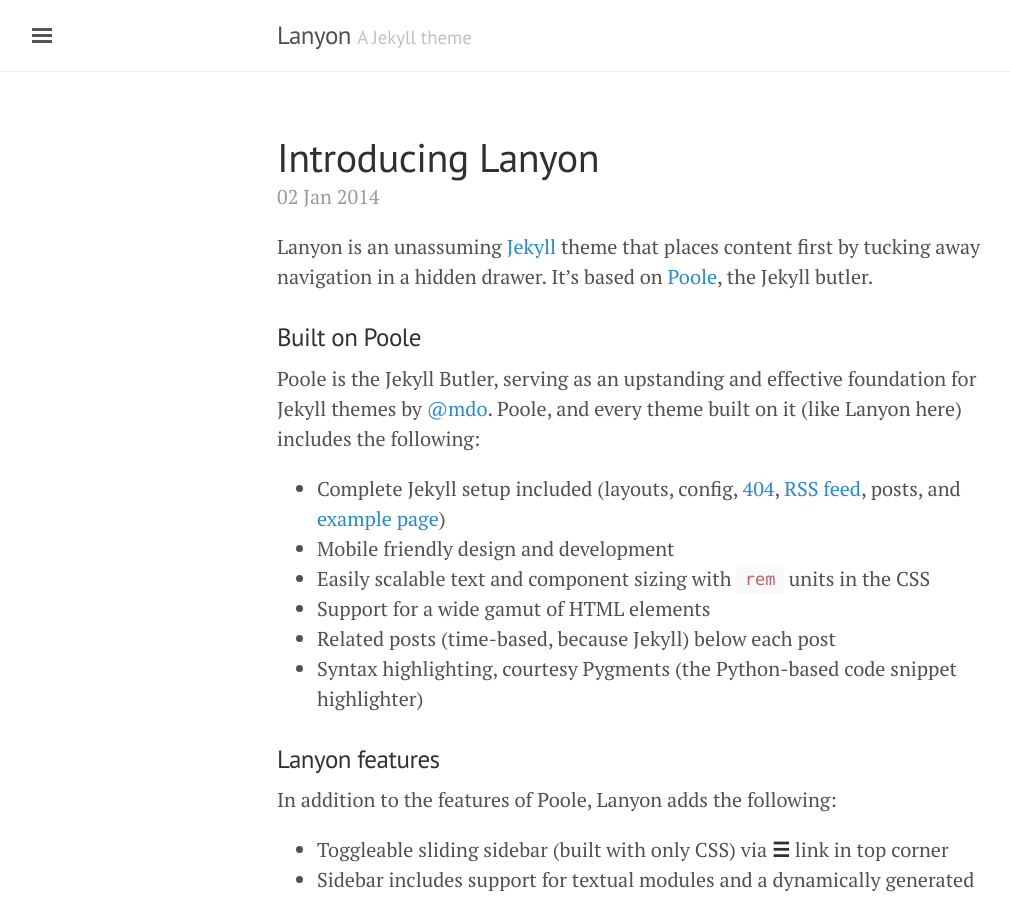
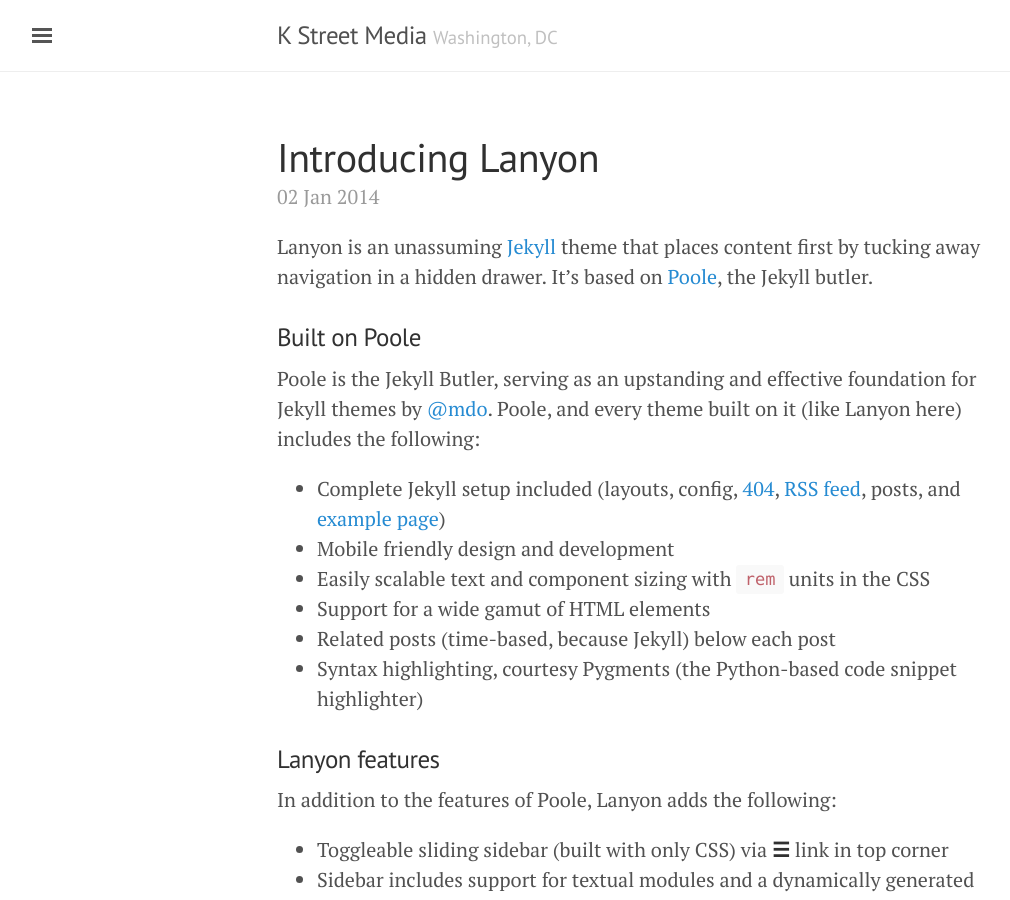
Before and after one commit to kstreetmedia/kstreetmedia.github.io, a Jekyll site: the page built from index.html, in a window 1280 px wide and 900 px high. Shown: the whole window, without its empty margins (3-1013 px from the left). Built offline with Jekyll 4.4.1, drawn with Linux system fonts in a browser that asks for light colours; the list of posts is cut into pages by our own code.

Commit message:
Update_Config
changed default metadata to kstm

```diff
--- a/_config.yml
+++ b/_config.yml
@@ -3,18 +3,18 @@
 permalink:           pretty
 
 # Setup
-title:               Lanyon
-tagline:             'A Jekyll theme'
-description:         'A reserved <a href="http://jekyllrb.com" target="_blank">Jekyll</a> theme that places the utmost gravity on content with a hidden drawer. Made by <a href="https://twitter.com/mdo" target="_blank">@mdo</a>.'
-url:                 http://lanyon.getpoole.com
+title:               K Street Media
+tagline:             'Washington, DC'
+description:         'A Beltway-based consultancy of media specialists with capabilities in Chicago, Manhattan, and London.'
+url:                 http://kstreet.us
 baseurl:             ''
 paginate:            5
 
 # About/contact
 author:
-  name:              Mark Otto
-  url:               https://twitter.com/mdo
-  email:             markdotto@gmail.com
+  name:              K Street Media
+  url:               https://twitter.com/kstreetmedia
+  email:             hello@kstreet.us
 
 # Custom vars
 version:             1.0.0
```
